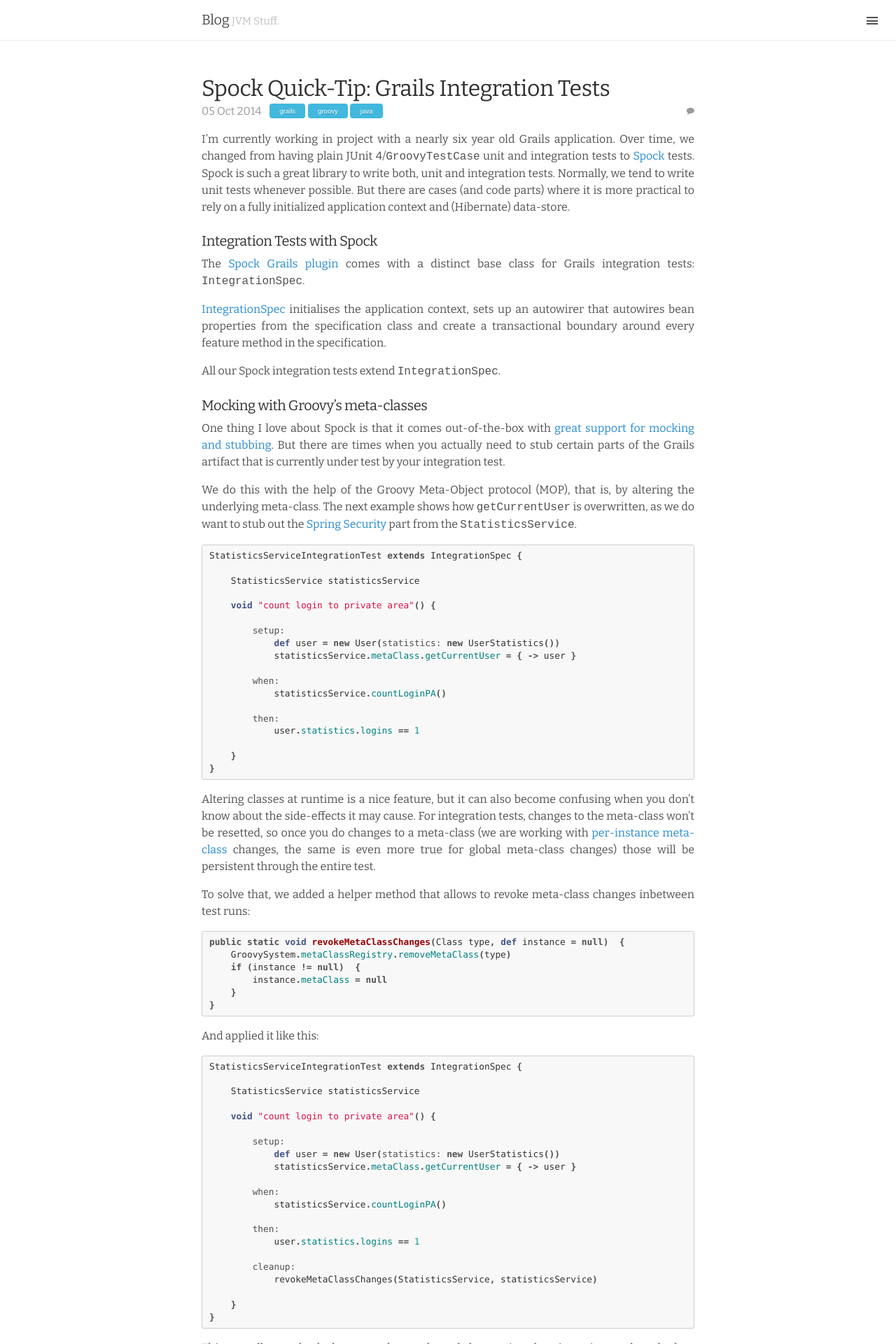
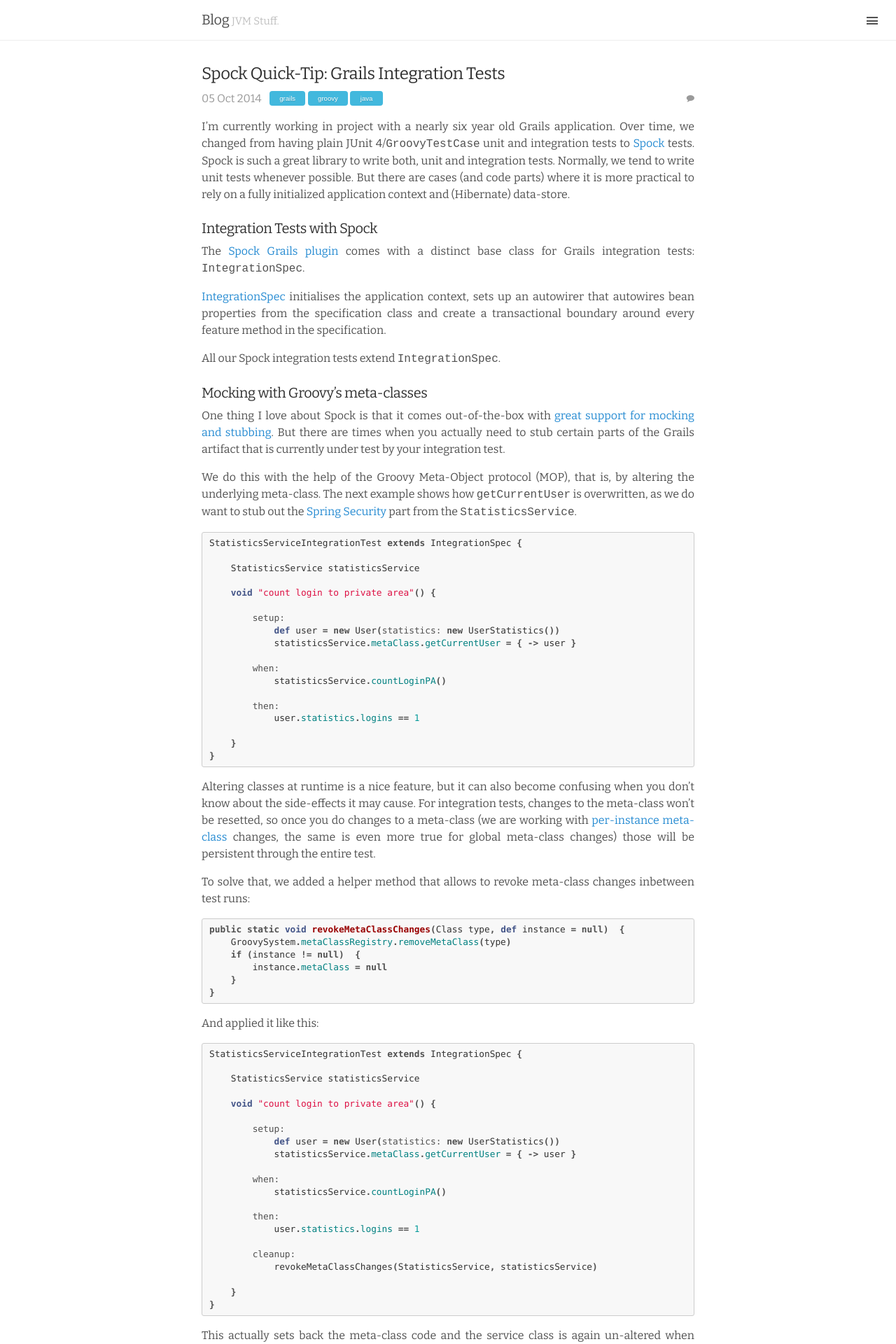
Before and after one commit to andresteingress/andresteingress.github.io, a Jekyll site: the page built from index.html, in a window 1280 px wide. Shown: the top 1920 px of the page at 70% size. Built offline with Jekyll 4.4.1, drawn with Linux system fonts in a browser that asks for light colours; Markdown is read by kramdown in place of the engine named in the settings; the list of posts is cut into pages by our own code; comment, search, counter and statistics services are not loaded.

Commit message:
corrected margins between posts and masthead

```diff
--- a/public/css/lanyon.css
+++ b/public/css/lanyon.css
@@ -96,7 +96,7 @@
 .masthead {
   padding-top:    1rem;
   padding-bottom: 1rem;
-  margin-bottom: 3rem;
+  margin-bottom: 2rem;
   border-bottom: 1px solid #eee;
 }
 .masthead-title {
@@ -306,7 +306,7 @@
 
 .page,
 .post {
-  margin-bottom: 4em;
+  margin-bottom: 2.5em;
 }
 
 /* Blog post or page title */
@@ -323,7 +323,7 @@
 /* Meta data line below post title */
 .post-date {
   display: block;
-  margin-top: -.5rem;
+  margin-top: 0rem;
   margin-bottom: 1rem;
   color: #9a9a9a;
 }
--- a/public/css/poole.css
+++ b/public/css/poole.css
@@ -85,7 +85,7 @@
   text-rendering: optimizeLegibility;
 }
 h1 {
-  font-size: 2rem;
+  font-size: 1.5rem;
 }
 h2 {
   margin-top: 1rem;
```
